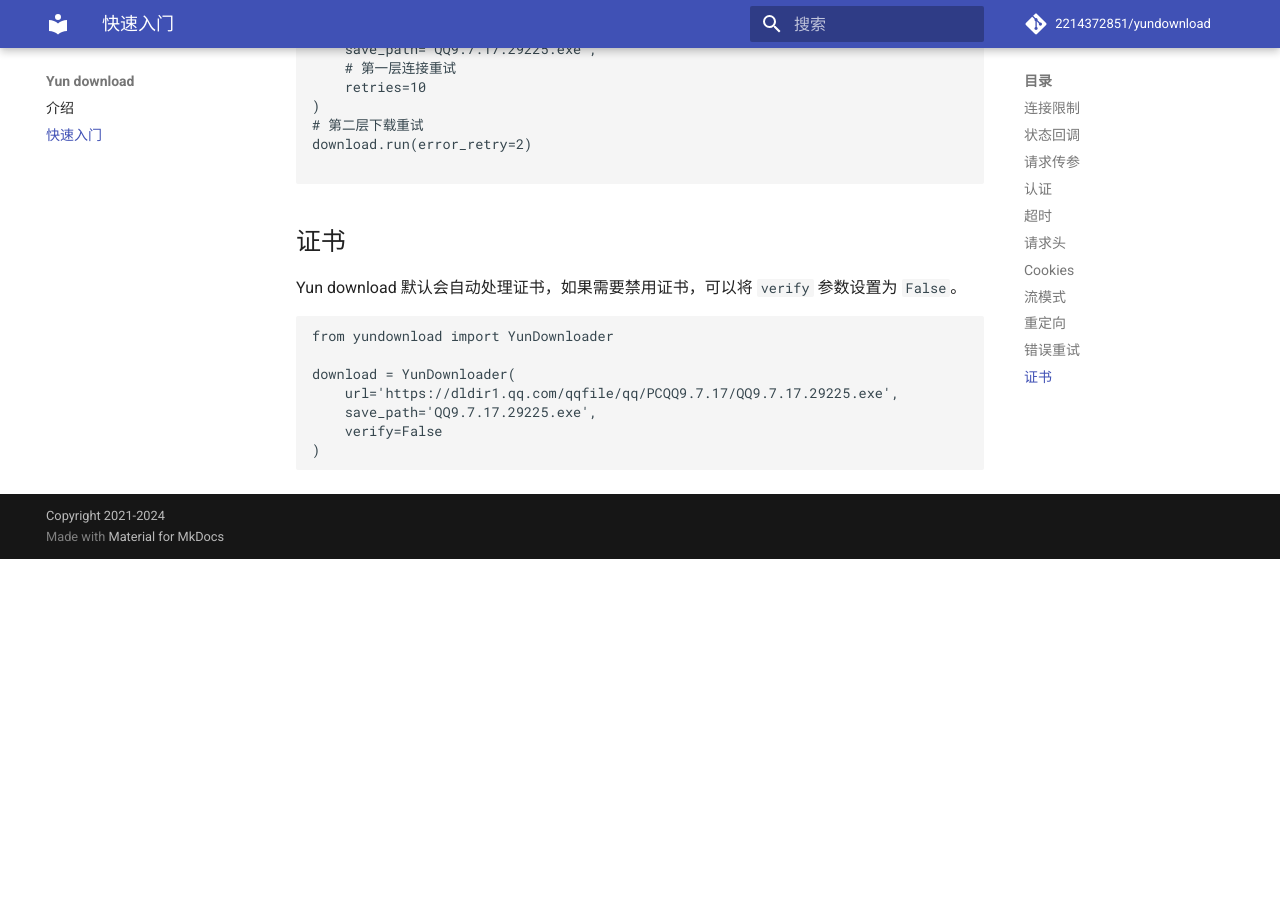
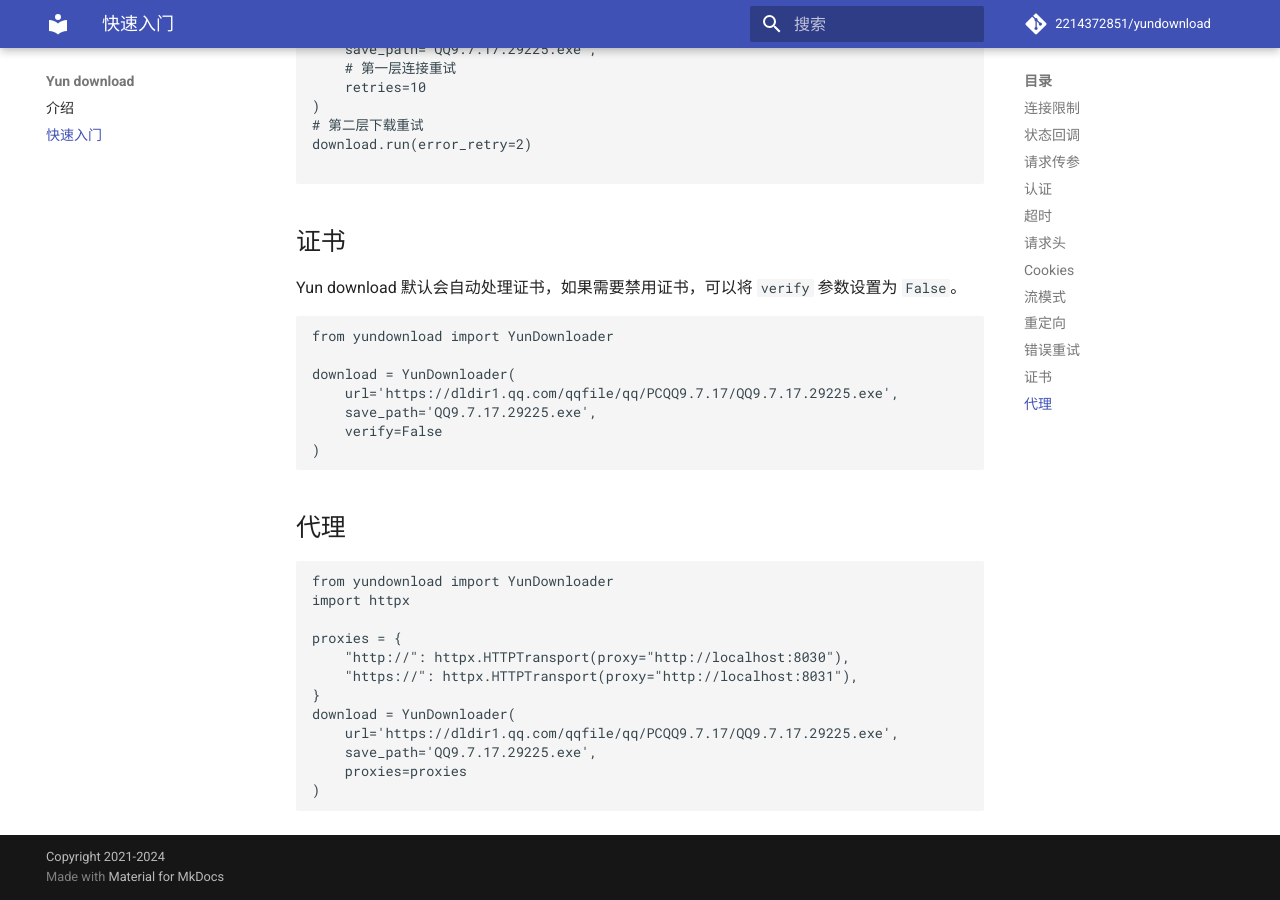
Before and after one commit to 2214372851/yundownload, an MkDocs documentation site: the page built from docs/quickstart.md, in a window 1280 px wide and 900 px high, scrolled down 3797 px. Built offline with MkDocs 1.6.1 and Material for MkDocs 9.7.7, drawn with Linux system fonts in a browser that asks for light colours; comment, search, counter and statistics services are not loaded; before the commit the page ends 4356 px from its top, so only the background shows below that.

Commit message:
feat(yundownload): add proxy support and update README for version 0.2.10
Introduce the ability to use an agent with proxies, enhancing the functionality
of the yundownload module. This feature allows for better network flexibility
and can potentially improve download speeds or overcome network restrictions.

The README has been updated to reflect the new feature addition and to document
the proxy support. Version bumped to 0.2.10 to signify the inclusion of this
enhancement.

````diff
--- a/docs/quickstart.md
+++ b/docs/quickstart.md
@@ -200,3 +200,19 @@
     verify=False
 )
 ```
+
+## 代理
+```python
+from yundownload import YunDownloader
+import httpx
+
+proxies = {
+    "http://": httpx.HTTPTransport(proxy="http://localhost:8030"),
+    "https://": httpx.HTTPTransport(proxy="http://localhost:8031"),
+}
+download = YunDownloader(
+    url='https://dldir1.qq.com/qqfile/qq/PCQQ9.7.17/QQ9.7.17.29225.exe',
+    save_path='QQ9.7.17.29225.exe',
+    proxies=proxies
+)
+```
--- a/pyproject.toml
+++ b/pyproject.toml
@@ -1,6 +1,6 @@
 [tool.poetry]
 name = "yundownload"
-version = "0.2.10"
+version = "0.2.11"
 description = "file downloader"
 authors = ["yunhai <bybxbwg@foxmail.com>"]
 license = "MIT"
````
Also changed, not shown: README.md (+2 -0 lines), 2 other files.
